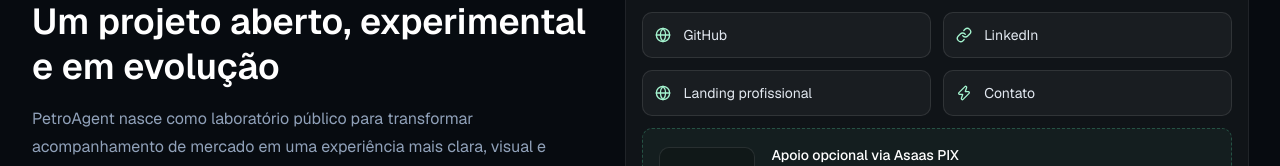
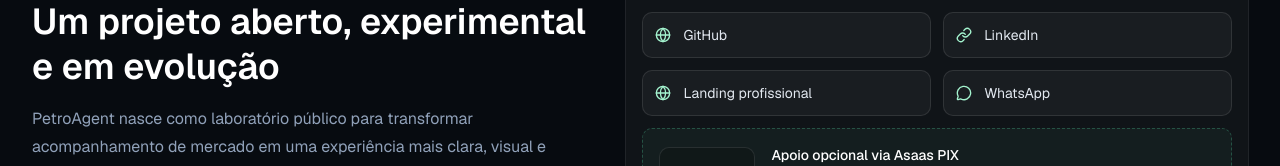
Before and after one commit to thalescampelodac/petro-agent, a Next.js app: page / in a window 1280 px wide. Shown: the part 3154-3320 px from the top of the page. Built offline with nearby package versions, Linux system fonts and the light colour scheme; no server answers; the database is empty.

Commit message:
pequeno ajuste nos contatos

```diff
--- a/app/page.tsx
+++ b/app/page.tsx
@@ -16,6 +16,7 @@
   Sparkles,
   TrendingUp,
   Zap,
+  MessageCircle,
 } from "lucide-react";
 import Image from "next/image";
 import type { ComponentType } from "react";
@@ -396,12 +397,12 @@
                 label="GitHub"
               />
               <CreatorLink
-                href="https://www.linkedin.com/in/thalescampelodac"
+                href="https://www.linkedin.com/in/thalescampelo"
                 icon={Link}
                 label="LinkedIn"
               />
-              <CreatorLink href="#" icon={Globe} label="Landing profissional" />
-              <CreatorLink href="mailto:contato@petroagent.dev" icon={Zap} label="Contato" />
+              <CreatorLink href="https://thalescampelo.vercel.app/" icon={Globe} label="Landing profissional" />
+              <CreatorLink href="https://wa.me/5532991594895?text=Olá%20vim%20pelo%20PetroAgent" icon={MessageCircle} label="WhatsApp"/>
               <PixSupport />
             </CardContent>
           </Card>
```
